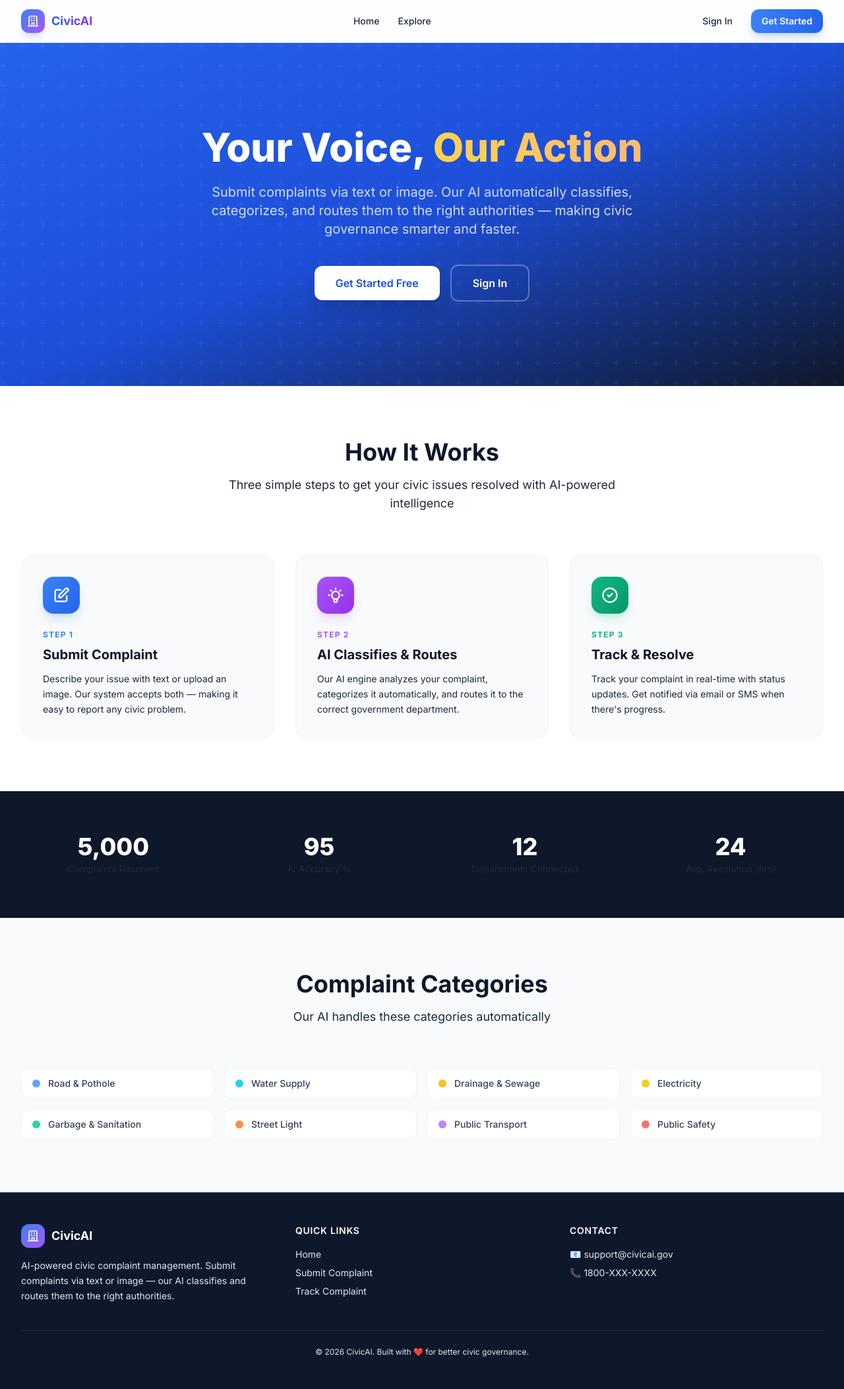
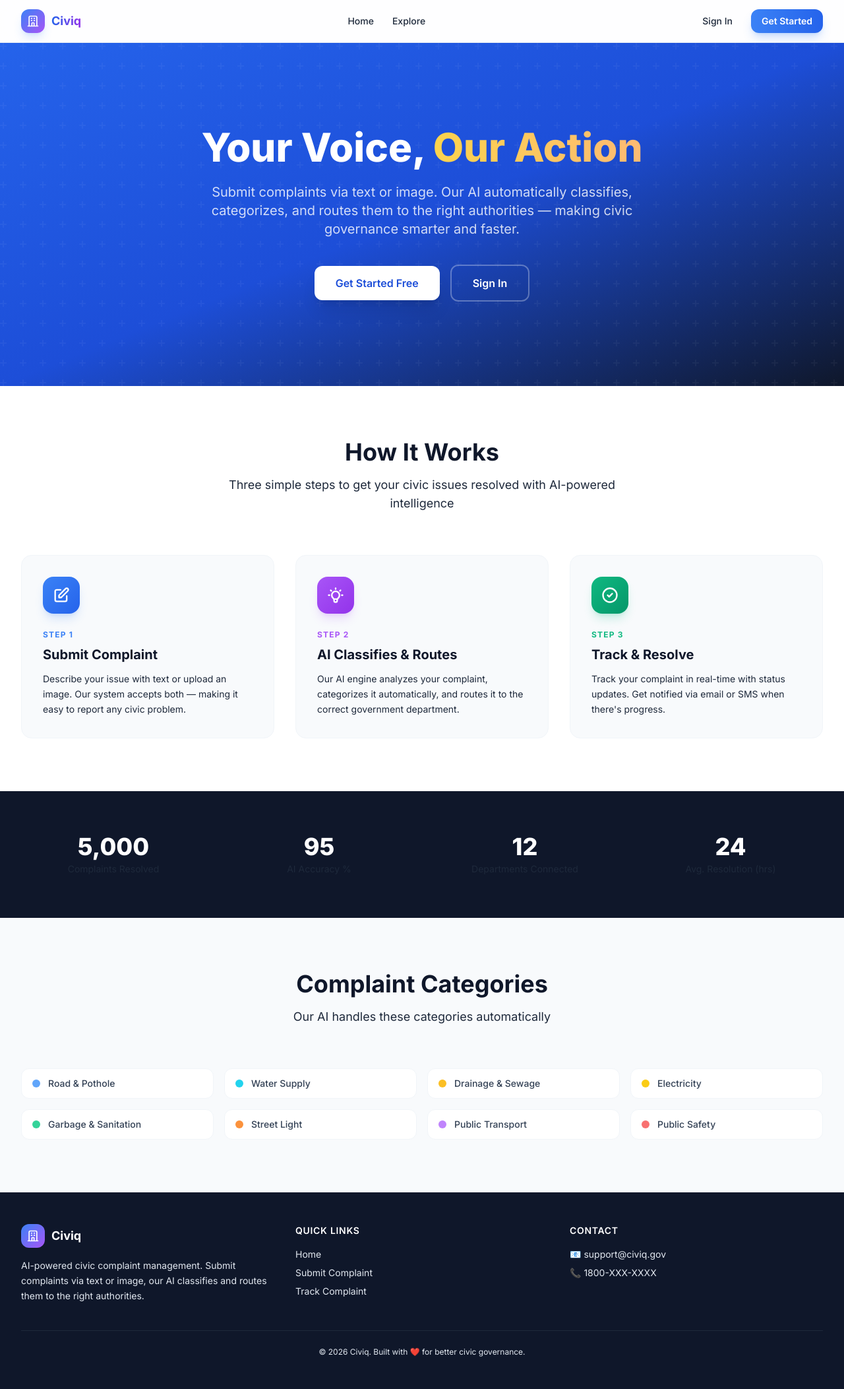
Before and after one commit to vishnuv1z/civic-complaint-system, a Django app: page / in a window 1280 px wide. Shown: the whole page at 66% size. Run offline with Django 5.2, Linux system fonts and the light colour scheme; some libraries are stand-ins or nearby versions.

Commit message:
Changed the site name

```diff
--- a/static/css/styles.css
+++ b/static/css/styles.css
@@ -1,5 +1,5 @@
 /* ============================================
-   CivicAI — Custom Styles
+   Civiq — Custom Styles
    Extends Tailwind with project-specific styles
    ============================================ */
 
--- a/static/js/main.js
+++ b/static/js/main.js
@@ -1,5 +1,5 @@
 /**
- * CivicAI — Main JavaScript
+ * Civiq — Main JavaScript
  * Shared utilities and interactions
  */
 
--- a/templates/accounts/login.html
+++ b/templates/accounts/login.html
@@ -1,5 +1,5 @@
 {% extends 'base.html' %}
-{% block title %}Sign In — CivicAI{% endblock %}
+{% block title %}Sign In — Civiq{% endblock %}
 {% block content %}
 <div class="min-h-[60vh] flex items-center justify-center">
     <div class="w-full max-w-md p-8 bg-white rounded-2xl shadow-xl border border-surface-100">
--- a/templates/accounts/profile.html
+++ b/templates/accounts/profile.html
@@ -1,5 +1,5 @@
 {% extends 'base.html' %}
-{% block title %}Profile — CivicAI{% endblock %}
+{% block title %}Profile — Civiq{% endblock %}
 {% block content %}
 <div class="max-w-2xl mx-auto py-12 px-4">
     <h1 class="text-2xl font-bold text-surface-900 mb-6">My Profile</h1>
--- a/templates/accounts/register.html
+++ b/templates/accounts/register.html
@@ -1,5 +1,5 @@
 {% extends 'base.html' %}
-{% block title %}Register — CivicAI{% endblock %}
+{% block title %}Register — Civiq{% endblock %}
 {% block content %}
 <div class="min-h-[60vh] flex items-center justify-center py-12">
     <div class="w-full max-w-md p-8 bg-white rounded-2xl shadow-xl border border-surface-100">
--- a/templates/base.html
+++ b/templates/base.html
@@ -3,8 +3,8 @@
 <head>
     <meta charset="UTF-8">
     <meta name="viewport" content="width=device-width, initial-scale=1.0">
-    <meta name="description" content="AI-Powered Civic Complaint Management System — File, track, and resolve civic complaints with intelligent AI categorization.">
-    <title>{% block title %}CivicAI — Complaint Management{% endblock %}</title>
+    <meta name="description" content="Smart Civic Complaint Management System — File, track, and resolve civic complaints with intelligent AI categorization.">
+    <title>{% block title %}Civiq — Complaint Management{% endblock %}</title>
 
     <!-- Tailwind CSS CDN -->
     <script src="https://cdn.tailwindcss.com"></script>
--- a/templates/complaints/detail.html
+++ b/templates/complaints/detail.html
@@ -1,5 +1,5 @@
 {% extends 'base.html' %}
-{% block title %}{{ complaint.tracking_id }} — CivicAI{% endblock %}
+{% block title %}{{ complaint.tracking_id }} — Civiq{% endblock %}
 
 {% block content %}
 <div class="max-w-4xl mx-auto py-12 px-4">
--- a/templates/complaints/list.html
+++ b/templates/complaints/list.html
@@ -1,5 +1,5 @@
 {% extends 'base.html' %}
-{% block title %}My Complaints — CivicAI{% endblock %}
+{% block title %}My Complaints — Civiq{% endblock %}
 
 {% block content %}
 <div class="max-w-5xl mx-auto py-12 px-4">
--- a/templates/complaints/map.html
+++ b/templates/complaints/map.html
@@ -1,5 +1,5 @@
 {% extends 'base.html' %}
-{% block title %}Complaints Map - CivicAI{% endblock %}
+{% block title %}Complaints Map - Civiq{% endblock %}
 
 {% block extra_css %}
 <link rel="stylesheet" href="https://unpkg.com/leaflet@1.9.4/dist/leaflet.css" crossorigin=""/>
--- a/templates/complaints/public_list.html
+++ b/templates/complaints/public_list.html
@@ -1,5 +1,5 @@
 {% extends 'base.html' %}
-{% block title %}Explore Complaints - CivicAI{% endblock %}
+{% block title %}Explore Complaints - Civiq{% endblock %}
 
 {% block extra_css %}
 <link rel="stylesheet" href="https://unpkg.com/leaflet@1.9.4/dist/leaflet.css" crossorigin=""/>
--- a/templates/complaints/submit.html
+++ b/templates/complaints/submit.html
@@ -1,5 +1,5 @@
 {% extends 'base.html' %}
-{% block title %}Submit Complaint — CivicAI{% endblock %}
+{% block title %}Submit Complaint — Civiq{% endblock %}
 
 {% block extra_css %}
 <link rel="stylesheet" href="https://unpkg.com/leaflet@1.9.4/dist/leaflet.css" crossorigin=""/>
--- a/templates/complaints/track.html
+++ b/templates/complaints/track.html
@@ -1,5 +1,5 @@
 {% extends 'base.html' %}
-{% block title %}Track Complaint — CivicAI{% endblock %}
+{% block title %}Track Complaint — Civiq{% endblock %}
 
 {% block content %}
 <div class="max-w-2xl mx-auto py-12 px-4">
--- a/templates/dashboard/admin_dashboard.html
+++ b/templates/dashboard/admin_dashboard.html
@@ -1,5 +1,5 @@
 {% extends 'base.html' %}
-{% block title %}Admin Dashboard — CivicAI{% endblock %}
+{% block title %}Admin Dashboard — Civiq{% endblock %}
 
 {% block content %}
 <div class="max-w-7xl mx-auto py-8 px-4 sm:px-6 lg:px-8">
--- a/templates/footer.html
+++ b/templates/footer.html
@@ -7,28 +7,28 @@
                     <div class="w-9 h-9 rounded-xl bg-gradient-to-br from-primary-500 to-accent-500 flex items-center justify-center">
                         <svg class="w-5 h-5 text-white" fill="none" stroke="currentColor" viewBox="0 0 24 24"><path stroke-linecap="round" stroke-linejoin="round" stroke-width="2" d="M19 21V5a2 2 0 00-2-2H7a2 2 0 00-2 2v16m14 0h2m-2 0h-5m-9 0H3m2 0h5M9 7h1m-1 4h1m4-4h1m-1 4h1m-5 10v-5a1 1 0 011-1h2a1 1 0 011 1v5m-4 0h4"/></svg>
                     </div>
-                    <span class="text-lg font-bold text-white">CivicAI</span>
+                    <span class="text-lg font-bold text-white">Civiq</span>
                 </div>
-                <p class="text-surface-400 text-sm leading-relaxed max-w-md">AI-powered civic complaint management. Submit complaints via text or image — our AI classifies and routes them to the right authorities.</p>
+                <p class="text-surface-400 text-sm leading-relaxed max-w-md">AI-powered civic complaint management. Submit complaints via text or image, our AI classifies and routes them to the right authorities.</p>
             </div>
             <div>
                 <h3 class="text-white font-semibold text-sm uppercase tracking-wider mb-4">Quick Links</h3>
                 <ul class="space-y-2 text-sm">
                     <li><a href="{% url 'complaints:home' %}" class="text-surface-400 hover:text-white transition-colors">Home</a></li>
-                    <li><a href="#" class="text-surface-400 hover:text-white transition-colors">Submit Complaint</a></li>
-                    <li><a href="#" class="text-surface-400 hover:text-white transition-colors">Track Complaint</a></li>
+                    <li><a href="{% url 'complaints:submit' %}" class="text-surface-400 hover:text-white transition-colors">Submit Complaint</a></li>
+                    <li><a href="{% url 'complaints:list' %}" class="text-surface-400 hover:text-white transition-colors">Track Complaint</a></li>
                 </ul>
             </div>
             <div>
                 <h3 class="text-white font-semibold text-sm uppercase tracking-wider mb-4">Contact</h3>
                 <ul class="space-y-2 text-sm text-surface-400">
-                    <li>📧 support@civicai.gov</li>
+                    <li>📧 support@civiq.gov</li>
                     <li>📞 1800-XXX-XXXX</li>
                 </ul>
             </div>
         </div>
         <div class="border-t border-surface-800 mt-10 pt-6 text-center">
-            <p class="text-surface-500 text-xs">&copy; {% now "Y" %} CivicAI. Built with ❤️ for better civic governance.</p>
+            <p class="text-surface-500 text-xs">&copy; {% now "Y" %} Civiq. Built with ❤️ for better civic governance.</p>
         </div>
     </div>
 </footer>
--- a/templates/home.html
+++ b/templates/home.html
@@ -1,6 +1,6 @@
 {% extends 'base.html' %}
 
-{% block title %}CivicAI — AI-Powered Civic Complaint System{% endblock %}
+{% block title %}Civiq — Smart Civic Complaint System{% endblock %}
 
 {% block content %}
 <!-- Hero Section -->
--- a/templates/navbar.html
+++ b/templates/navbar.html
@@ -13,7 +13,7 @@
                     </svg>
                 </div>
                 <span class="text-lg font-bold bg-gradient-to-r from-primary-600 to-accent-600 bg-clip-text text-transparent">
-                    CivicAI
+                    Civiq
                 </span>
             </a>
 
```
